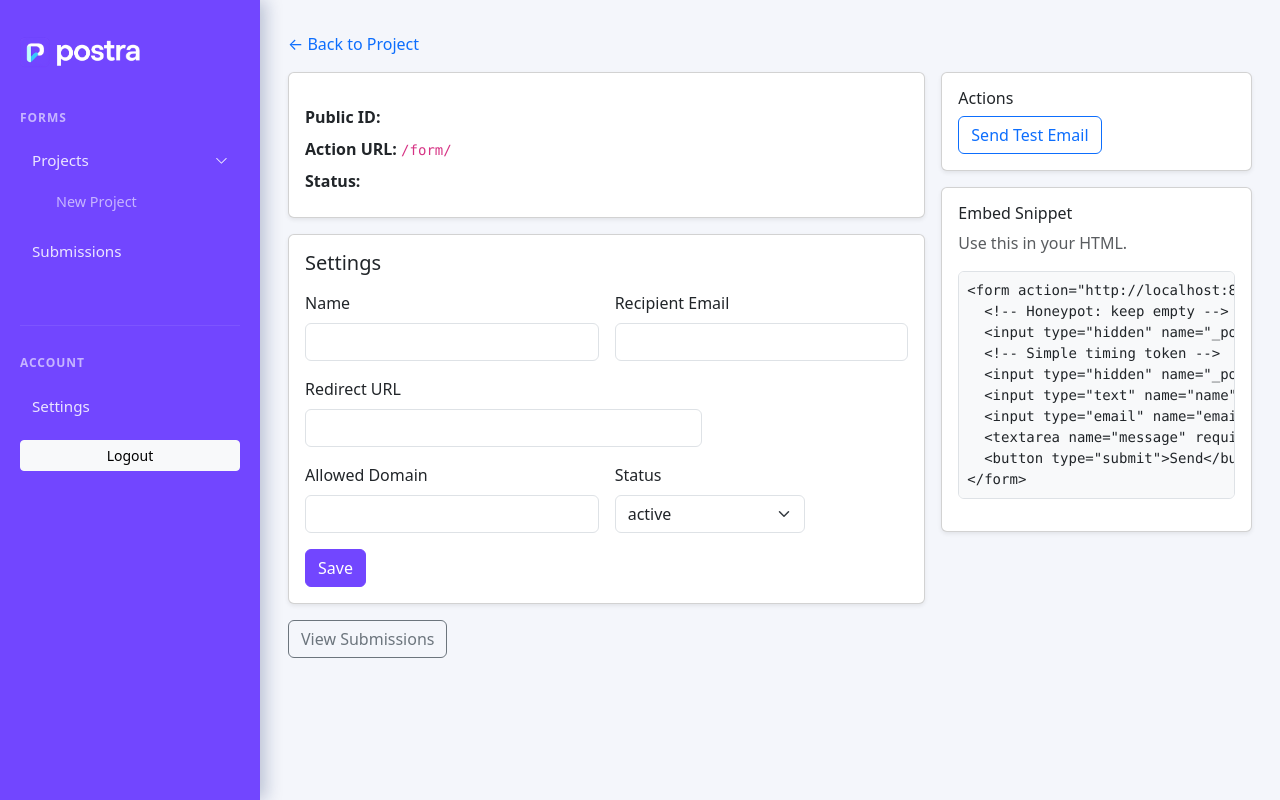
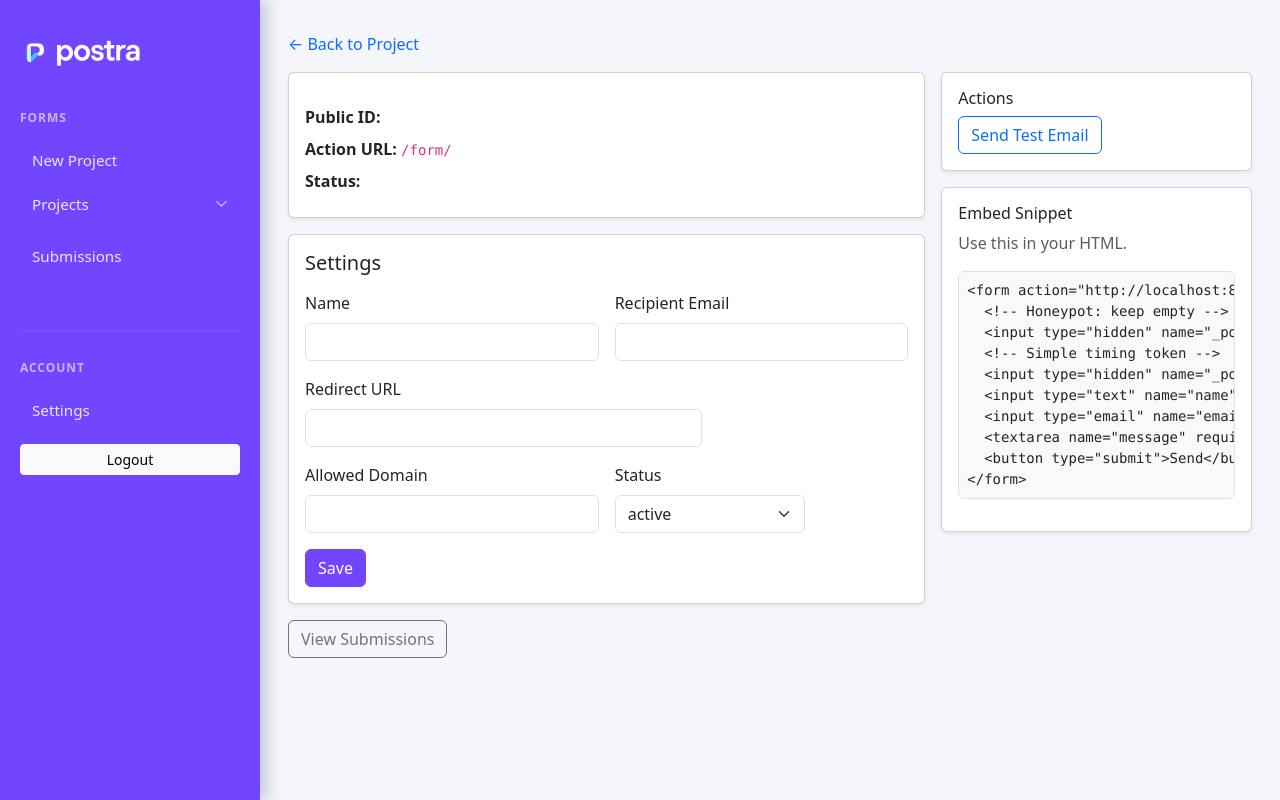
Before and after one commit to bawanyadam/postra, a PHP site: template app/Http/Views/forms/show.php in a window 1280 px wide. Run offline with PHP 8.4, Linux system fonts and the light colour scheme; the template is opened without the code that fills it, so the values that code supplies are empty; the visitor is signed in with stand-in values (Sample User, id 1).

Commit message:
UI: move ‘New Project’ to top-level link above Projects in sidebar

```diff
--- a/app/Http/Views/layout.php
+++ b/app/Http/Views/layout.php
@@ -249,6 +249,7 @@ if ($user) {
         </a>
         <div class="sidebar-section">
           <div class="sidebar-section-label">Forms</div>
+          <a class="sidebar-link" href="/app/projects/new">New Project</a>
           <button class="sidebar-link sidebar-toggle<?= !empty($sidebarProjects) ? ' is-open' : '' ?>" type="button" data-sidebar-toggle="sidebar-projects" aria-expanded="<?= !empty($sidebarProjects) ? 'true' : 'false' ?>">
             <span>Projects</span>
             <span class="caret">
@@ -258,7 +259,6 @@ if ($user) {
             </span>
           </button>
           <div id="sidebar-projects" class="sidebar-collapsible<?= !empty($sidebarProjects) ? ' show' : '' ?>" aria-hidden="<?= empty($sidebarProjects) ? 'true' : 'false' ?>">
-            <a class="sidebar-sub-link" href="/app/projects/new">New Project</a>
             <?php if ($sidebarError): ?>
               <div class="sidebar-subtitle">Unable to load projects.</div>
             <?php elseif (empty($sidebarProjects)): ?>
```
